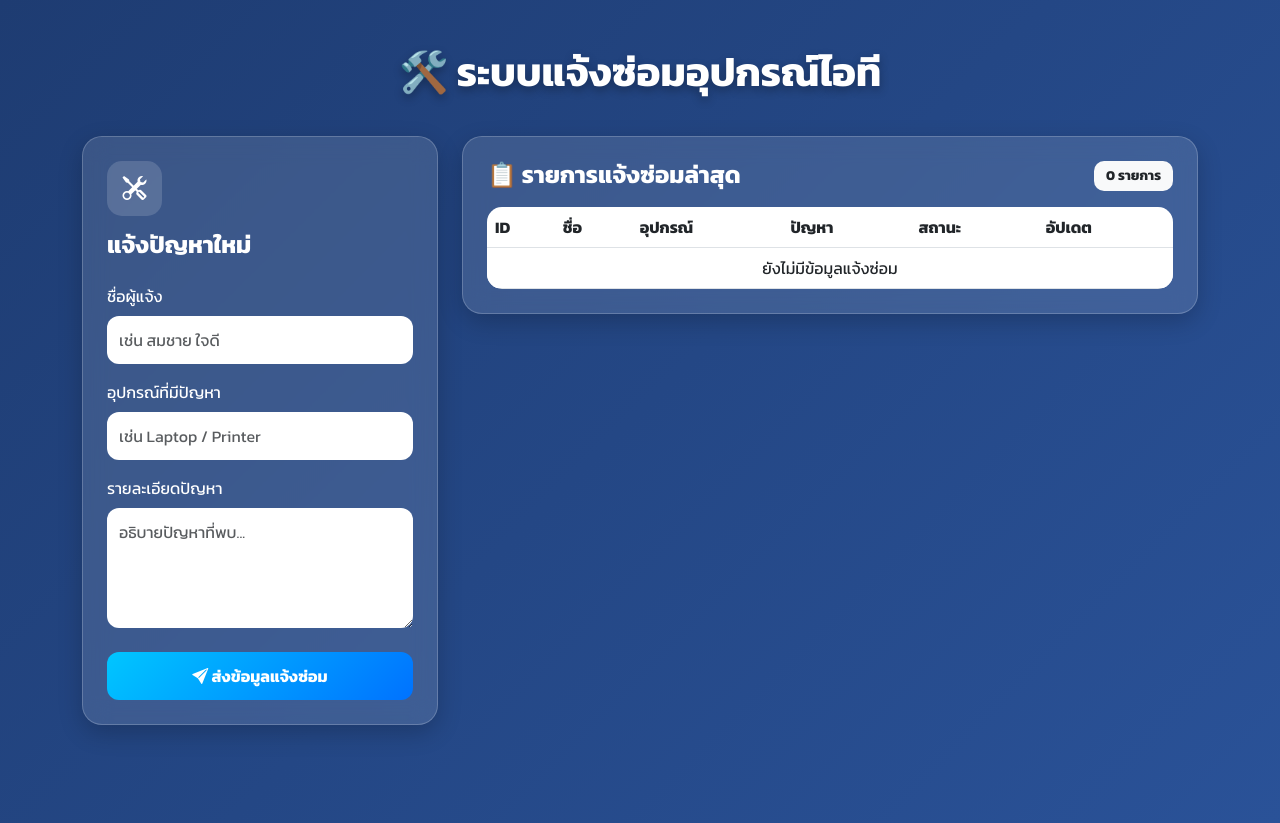
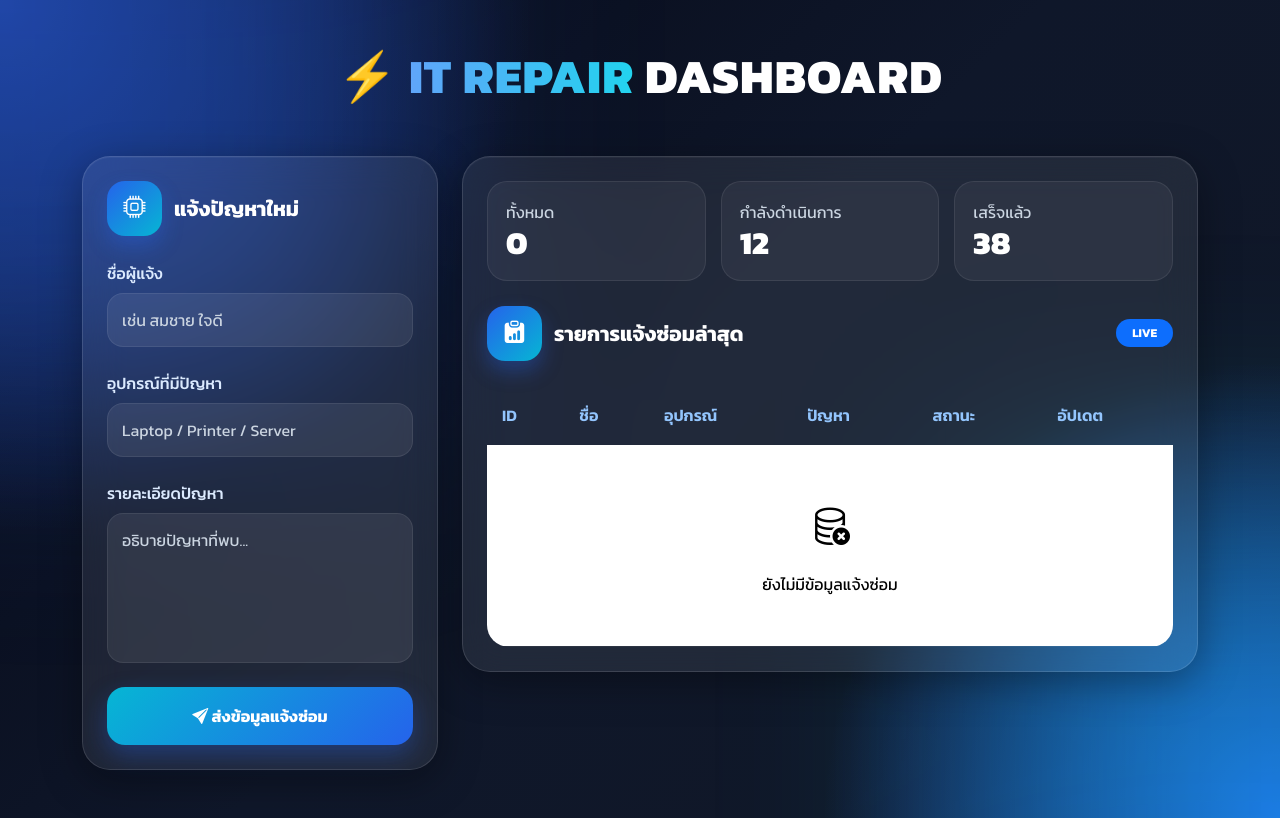
Before and after one commit to chakkarinsuepsisuk-png/Project-Serverless, a Flask app: page / in a window 1280 px wide. Run offline with Flask 3, Linux system fonts and the light colour scheme; data that the repository does not hold is empty.

Commit message:
Update UI

```diff
--- a/app/templates/index.html
+++ b/app/templates/index.html
@@ -3,140 +3,280 @@
 <head>
     <meta charset="UTF-8">
     <meta name="viewport" content="width=device-width, initial-scale=1.0">
-    <title>IT Repair Ticketing System</title>
+
+    <title>IT Repair Dashboard</title>
 
     <!-- Bootstrap -->
-    <link href="https://cdn.jsdelivr.net/npm/bootstrap@5.3.0/dist/css/bootstrap.min.css" rel="stylesheet">
+    <link href="https://cdn.jsdelivr.net/npm/bootstrap@5.3.3/dist/css/bootstrap.min.css" rel="stylesheet">
 
-    <!-- Google Font -->
-    <link href="https://fonts.googleapis.com/css2?family=Kanit:wght@300;400;500;700&display=swap" rel="stylesheet">
+    <!-- Font -->
+    <link href="https://fonts.googleapis.com/css2?family=Kanit:wght@300;400;500;600;700;800&display=swap" rel="stylesheet">
 
-    <!-- Bootstrap Icons -->
+    <!-- Icons -->
     <link rel="stylesheet" href="https://cdn.jsdelivr.net/npm/bootstrap-icons@1.11.3/font/bootstrap-icons.min.css">
 
     <style>
-        * {
+
+        *{
             font-family: 'Kanit', sans-serif;
         }
 
-        body {
-            background: linear-gradient(135deg, #1e3c72, #2a5298);
-            min-height: 100vh;
-            padding-bottom: 50px;
+        body{
+            min-height:100vh;
+            background:
+                radial-gradient(circle at top left,#1e3a8a 0%,transparent 35%),
+                radial-gradient(circle at bottom right,#2563eb 0%,transparent 30%),
+                linear-gradient(135deg,#050816,#0f172a,#111827);
+
+            overflow-x:hidden;
+            color:white;
         }
 
-        .main-title {
-            font-size: 2.5rem;
-            font-weight: 700;
-            color: white;
-            text-align: center;
-            margin-bottom: 40px;
-            text-shadow: 0 4px 10px rgba(0,0,0,0.3);
+        /* Glow Background */
+        body::before{
+            content:'';
+            position:fixed;
+            width:600px;
+            height:600px;
+            background:#2563eb55;
+            filter:blur(120px);
+            top:-200px;
+            left:-200px;
+            z-index:-1;
         }
 
-        .glass-card {
-            background: rgba(255, 255, 255, 0.12);
-            backdrop-filter: blur(12px);
-            border-radius: 20px;
-            border: 1px solid rgba(255,255,255,0.2);
-            box-shadow: 0 8px 25px rgba(0,0,0,0.2);
-            transition: 0.3s ease;
+        body::after{
+            content:'';
+            position:fixed;
+            width:500px;
+            height:500px;
+            background:#06b6d455;
+            filter:blur(120px);
+            bottom:-200px;
+            right:-200px;
+            z-index:-1;
         }
 
-        .glass-card:hover {
-            transform: translateY(-5px);
+        .main-title{
+            font-size:3rem;
+            font-weight:800;
+            text-align:center;
+            margin-bottom:50px;
+            letter-spacing:1px;
         }
 
-        .card-title {
-            color: white;
-            font-weight: 600;
+        .main-title span{
+            background:linear-gradient(90deg,#60a5fa,#22d3ee);
+            -webkit-background-clip:text;
+            -webkit-text-fill-color:transparent;
         }
 
-        label {
-            color: white;
-            font-weight: 400;
+        /* Glass Card */
+        .glass{
+            background:rgba(255,255,255,0.08);
+            border:1px solid rgba(255,255,255,0.12);
+            backdrop-filter:blur(20px);
+            border-radius:28px;
+            box-shadow:
+                0 10px 40px rgba(0,0,0,0.35),
+                inset 0 1px 1px rgba(255,255,255,0.05);
+
+            transition:0.35s ease;
+        }
+
+        .glass:hover{
+            transform:translateY(-6px);
+            box-shadow:
+                0 15px 45px rgba(0,0,0,0.45),
+                0 0 30px rgba(59,130,246,0.25);
+        }
+
+        .section-title{
+            font-weight:700;
+            font-size:1.3rem;
+            margin-bottom:25px;
+            display:flex;
+            align-items:center;
+            gap:12px;
+        }
+
+        .icon-box{
+            width:55px;
+            height:55px;
+            border-radius:18px;
+
+            display:flex;
+            align-items:center;
+            justify-content:center;
+
+            background:linear-gradient(135deg,#2563eb,#06b6d4);
+            font-size:1.4rem;
+
+            box-shadow:0 10px 20px rgba(37,99,235,0.35);
+        }
+
+        label{
+            margin-bottom:8px;
+            font-weight:500;
+            color:#dbeafe;
         }
 
         .form-control,
-        .form-select {
-            border-radius: 12px;
-            border: none;
-            padding: 12px;
+        .form-select{
+            background:rgba(255,255,255,0.08);
+            border:1px solid rgba(255,255,255,0.08);
+            color:white;
+            border-radius:16px;
+            padding:14px;
+        }
+
+        .form-control::placeholder{
+            color:#cbd5e1;
         }
 
         .form-control:focus,
-        .form-select:focus {
-            box-shadow: 0 0 0 0.2rem rgba(255,255,255,0.3);
+        .form-select:focus{
+            background:rgba(255,255,255,0.12);
+            border-color:#38bdf8;
+            box-shadow:0 0 0 0.2rem rgba(56,189,248,0.25);
+            color:white;
         }
 
-        .btn-submit {
-            background: linear-gradient(135deg, #00c6ff, #0072ff);
-            border: none;
-            border-radius: 12px;
-            padding: 12px;
-            color: white;
-            font-weight: 600;
-            transition: 0.3s;
+        textarea{
+            resize:none;
         }
 
-        .btn-submit:hover {
-            transform: scale(1.02);
-            opacity: 0.95;
+        .btn-submit{
+            height:58px;
+            border:none;
+            border-radius:18px;
+            background:linear-gradient(135deg,#06b6d4,#2563eb);
+            color:white;
+            font-weight:700;
+            font-size:1rem;
+
+            transition:0.3s;
+            box-shadow:0 10px 25px rgba(37,99,235,0.35);
         }
 
-        .table {
-            overflow: hidden;
-            border-radius: 15px;
-            margin-bottom: 0;
+        .btn-submit:hover{
+            transform:translateY(-2px) scale(1.01);
+            box-shadow:0 15px 35px rgba(37,99,235,0.45);
         }
 
-        .table thead {
-            background: rgba(255,255,255,0.15);
-            color: white;
+        /* Table */
+        .table{
+            margin:0;
+            color:white;
         }
 
-        .table tbody tr {
-            background: rgba(255,255,255,0.92);
-            transition: 0.2s;
+        .table thead tr{
+            border-bottom:1px solid rgba(255,255,255,0.08);
         }
 
-        .table tbody tr:hover {
-            background: #f1f5ff;
+        .table thead th{
+            background:transparent;
+            color:#93c5fd;
+            font-weight:600;
+            padding:18px 15px;
+            border:none;
         }
 
-        .badge {
-            padding: 8px 12px;
-            border-radius: 10px;
-            font-size: 0.85rem;
+        .table tbody tr{
+            transition:0.25s ease;
+            border-bottom:1px solid rgba(255,255,255,0.05);
         }
 
-        .bg-warning {
-            color: black !important;
+        .table tbody tr:hover{
+            background:rgba(255,255,255,0.04);
         }
 
-        .empty-text {
-            color: #ddd;
-            padding: 20px;
+        .table td{
+            padding:18px 15px;
+            border:none;
+            vertical-align:middle;
         }
 
-        .icon-box {
-            width: 55px;
-            height: 55px;
-            border-radius: 15px;
-            background: rgba(255,255,255,0.15);
-            display: flex;
-            align-items: center;
-            justify-content: center;
-            color: white;
-            font-size: 1.5rem;
-            margin-bottom: 15px;
+        .ticket-id{
+            color:#38bdf8;
+            font-weight:700;
         }
 
-        @media(max-width: 768px) {
-            .main-title {
-                font-size: 1.8rem;
+        /* Status */
+        .status{
+            padding:10px 16px;
+            border-radius:999px;
+            font-size:0.85rem;
+            font-weight:700;
+            display:inline-block;
+        }
+
+        .pending{
+            background:#facc1530;
+            color:#fde047;
+            border:1px solid #fde04755;
+        }
+
+        .progress{
+            background:#38bdf830;
+            color:#7dd3fc;
+            border:1px solid #7dd3fc55;
+        }
+
+        .done{
+            background:#22c55e30;
+            color:#86efac;
+            border:1px solid #86efac55;
+        }
+
+        .stats-box{
+            display:flex;
+            justify-content:space-between;
+            gap:15px;
+            margin-bottom:25px;
+        }
+
+        .mini-card{
+            flex:1;
+            background:rgba(255,255,255,0.05);
+            border:1px solid rgba(255,255,255,0.08);
+            border-radius:20px;
+            padding:18px;
+        }
+
+        .mini-card h3{
+            font-size:2rem;
+            font-weight:800;
+            margin:0;
+        }
+
+        .mini-card p{
+            margin:0;
+            color:#cbd5e1;
+        }
+
+        .table-responsive{
+            border-radius:22px;
+            overflow:hidden;
+        }
+
+        .empty{
+            padding:50px !important;
+            text-align:center;
+            color:#94a3b8;
+        }
+
+        @media(max-width:992px){
+
+            .main-title{
+                font-size:2rem;
+            }
+
+            .stats-box{
+                flex-direction:column;
             }
         }
+
     </style>
 </head>
 
@@ -145,89 +285,130 @@
 <div class="container py-5">
 
     <h1 class="main-title">
-        🛠️ ระบบแจ้งซ่อมอุปกรณ์ไอที
+        ⚡ <span>IT REPAIR</span> DASHBOARD
     </h1>
 
     <div class="row g-4">
 
-        <!-- FORM -->
+        <!-- LEFT -->
         <div class="col-lg-4">
-            <div class="glass-card p-4 h-100">
 
+            <div class="glass p-4 h-100">
+
+                <div class="section-title">
                     <div class="icon-box">
-                    <i class="bi bi-tools"></i>
+                        <i class="bi bi-cpu"></i>
                     </div>
 
-                <h4 class="card-title mb-4">
                     แจ้งปัญหาใหม่
-                </h4>
+                </div>
 
                 <form action="/ticket" method="POST">
 
-                    <div class="mb-3">
-                        <label class="form-label">
+                    <div class="mb-4">
+
+                        <label>
                             ชื่อผู้แจ้ง
                         </label>
 
                         <input type="text"
                                name="name"
                                class="form-control"
-                               required
-                               placeholder="เช่น สมชาย ใจดี">
+                               placeholder="เช่น สมชาย ใจดี"
+                               required>
+
                     </div>
 
-                    <div class="mb-3">
-                        <label class="form-label">
+                    <div class="mb-4">
+
+                        <label>
                             อุปกรณ์ที่มีปัญหา
                         </label>
 
                         <input type="text"
                                name="device"
                                class="form-control"
-                               required
-                               placeholder="เช่น Laptop / Printer">
+                               placeholder="Laptop / Printer / Server"
+                               required>
+
                     </div>
 
                     <div class="mb-4">
-                        <label class="form-label">
+
+                        <label>
                             รายละเอียดปัญหา
                         </label>
 
                         <textarea name="issue"
+                                  rows="5"
                                   class="form-control"
-                                  rows="4"
-                                  required
-                                  placeholder="อธิบายปัญหาที่พบ..."></textarea>
+                                  placeholder="อธิบายปัญหาที่พบ..."
+                                  required></textarea>
+
                     </div>
 
-                    <button type="submit" class="btn btn-submit w-100">
+                    <button class="btn btn-submit w-100">
+
                         <i class="bi bi-send-fill"></i>
                         ส่งข้อมูลแจ้งซ่อม
+
                     </button>
 
                 </form>
-            </div>
+
             </div>
 
-        <!-- TABLE -->
+        </div>
+
+        <!-- RIGHT -->
         <div class="col-lg-8">
-            <div class="glass-card p-4">
 
-                <div class="d-flex justify-content-between align-items-center mb-3">
-                    <h4 class="card-title mb-0">
-                        📋 รายการแจ้งซ่อมล่าสุด
-                    </h4>
+            <div class="glass p-4">
 
-                    <span class="badge bg-light text-dark">
-                        {{ tickets|length }} รายการ
+                <!-- STATS -->
+                <div class="stats-box">
+
+                    <div class="mini-card">
+                        <p>ทั้งหมด</p>
+                        <h3>{{ tickets|length }}</h3>
+                    </div>
+
+                    <div class="mini-card">
+                        <p>กำลังดำเนินการ</p>
+                        <h3>12</h3>
+                    </div>
+
+                    <div class="mini-card">
+                        <p>เสร็จแล้ว</p>
+                        <h3>38</h3>
+                    </div>
+
+                </div>
+
+                <div class="d-flex justify-content-between align-items-center mb-4">
+
+                    <div class="section-title mb-0">
+
+                        <div class="icon-box">
+                            <i class="bi bi-clipboard-data-fill"></i>
+                        </div>
+
+                        รายการแจ้งซ่อมล่าสุด
+
+                    </div>
+
+                    <span class="badge bg-primary rounded-pill px-3 py-2">
+                        LIVE
                     </span>
+
                 </div>
 
                 <div class="table-responsive">
 
-                    <table class="table align-middle table-hover">
+                    <table class="table align-middle">
 
                         <thead>
+
                         <tr>
                             <th>ID</th>
                             <th>ชื่อ</th>
@@ -236,6 +417,7 @@
                             <th>สถานะ</th>
                             <th>อัปเดต</th>
                         </tr>
+
                         </thead>
 
                         <tbody>
@@ -243,34 +425,52 @@
                         {% for t in tickets %}
 
                         <tr>
+
                             <td>
-                                    <strong>#{{ t.id }}</strong>
+                                <span class="ticket-id">
+                                    #{{ t.id }}
+                                </span>
                             </td>
 
-                                <td>{{ t.name }}</td>
+                            <td>
+                                {{ t.name }}
+                            </td>
 
                             <td>
-                                    <i class="bi bi-pc-display"></i>
+                                <i class="bi bi-pc-display-horizontal"></i>
                                 {{ t.device }}
                             </td>
 
-                                <td>{{ t.issue }}</td>
+                            <td>
+                                {{ t.issue }}
+                            </td>
 
                             <td>
-                                    <span class="badge
+
                                 {% if t.status == 'Pending' %}
-                                            bg-warning
+
+                                <span class="status pending">
+                                    Pending
+                                </span>
+
                                 {% elif t.status == 'In Progress' %}
-                                            bg-info
+
+                                <span class="status progress">
+                                    In Progress
+                                </span>
+
                                 {% else %}
-                                            bg-success
+
+                                <span class="status done">
+                                    Done
+                                </span>
+
                                 {% endif %}
-                                    ">
-                                        {{ t.status }}
-                                    </span>
+
                             </td>
 
-                                <td style="min-width: 160px;">
+                            <td style="min-width:170px;">
+
                                 <form action="/update_status/{{ t.id }}" method="POST">
 
                                     <select name="status"
@@ -295,15 +495,25 @@
                                     </select>
 
                                 </form>
+
                             </td>
+
                         </tr>
 
                         {% else %}
 
                         <tr>
-                                <td colspan="6" class="text-center empty-text">
+
+                            <td colspan="6" class="empty">
+
+                                <i class="bi bi-database-x fs-1"></i>
+
+                                <div class="mt-3">
                                     ยังไม่มีข้อมูลแจ้งซ่อม
+                                </div>
+
                             </td>
+
                         </tr>
 
                         {% endfor %}
@@ -313,10 +523,13 @@
                     </table>
 
                 </div>
-            </div>
+
             </div>
 
         </div>
+
+    </div>
+
 </div>
 
 </body>
```
Lines whose indentation alone changed are shown as unchanged.
